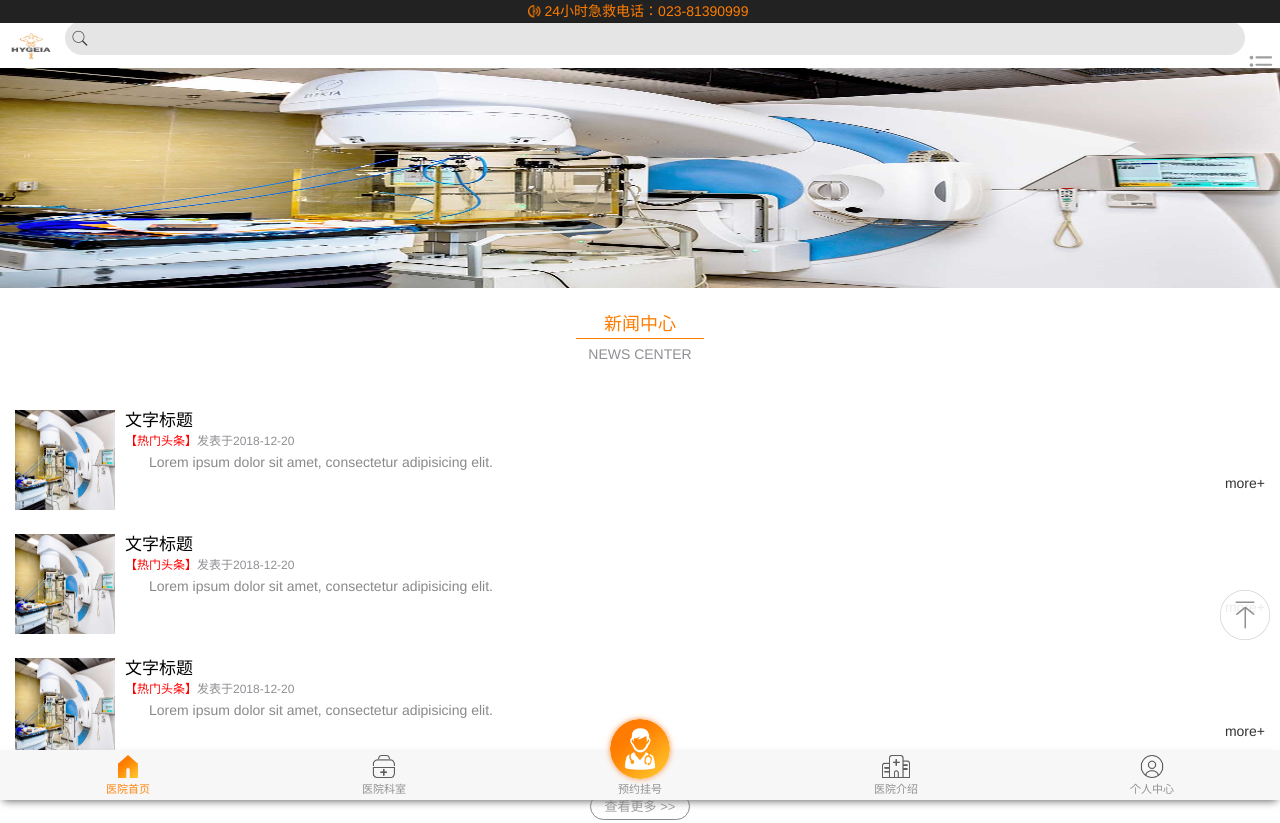
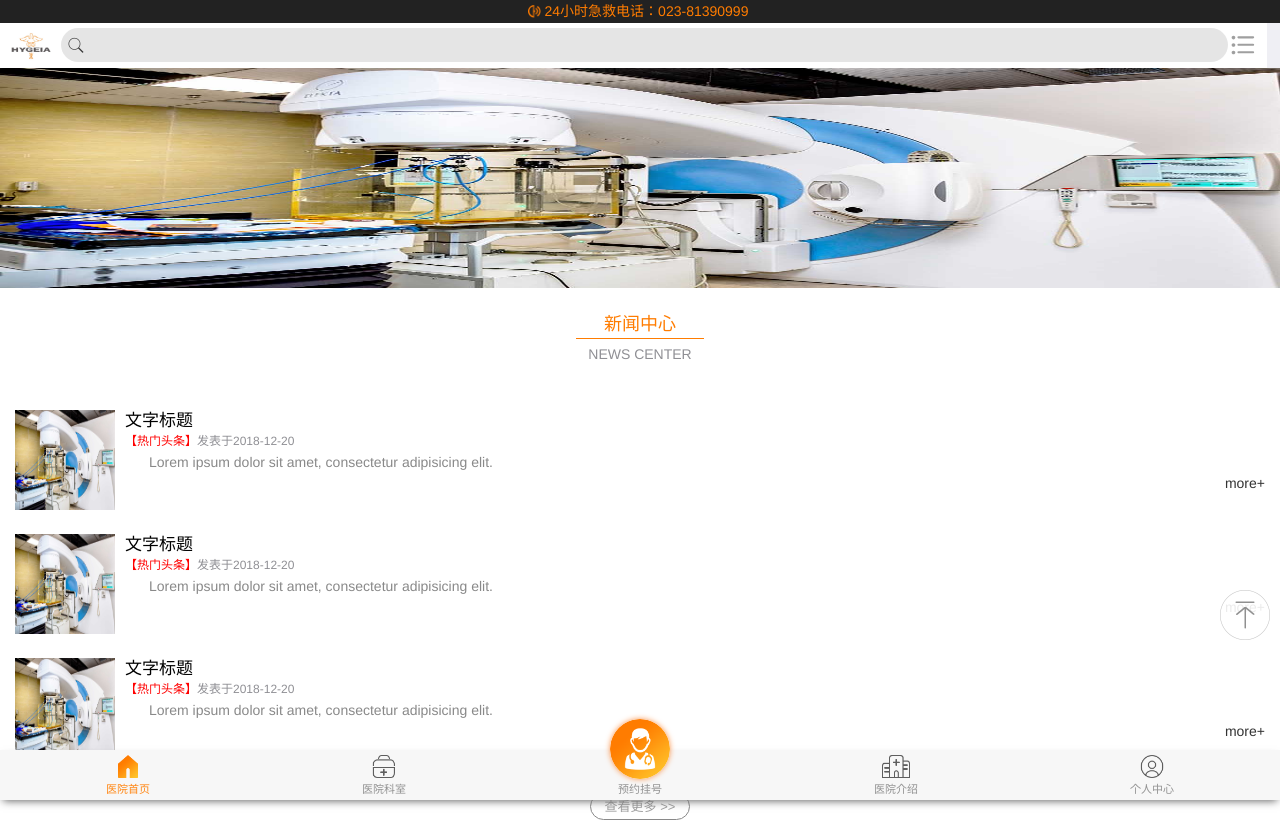
Before and after one commit to douwo/webapp, a plain HTML site: page index.html in a window 1280 px wide. Shown: the top 823 px of the page. Drawn offline with Linux system fonts and the light colour scheme.

Commit message:
20181225
安卓端检查

```diff
--- a/css/index.css
+++ b/css/index.css
@@ -27,18 +27,23 @@ body {
 	font-size: 14px;
 }
 .searchBar {
+	display: flex;
 	height: 45px;
-	width: 100%;
+	width: 99%;
 	background-color: white;
+	align-items: center;
 }
-
 .mui-search {
-	display: inline-block;
-	bottom: 2px;
-	left: 4px;
 	width: calc(100% - 100px);
+	margin-top: 14px;
 }
-
+.icon-bar {
+	height: 30px;
+	width: auto;
+	position: relative;
+	right: 0px;
+	top: 2px;
+}
 .mui-icon-search:before {
 	position: absolute;
 	top: 7px;
@@ -50,13 +55,6 @@ input[type=search],
 	border-radius: 40px;
 }
 
-.icon-bar {
-	height: 30px;
-	width: auto;
-	position: relative;
-	right: 0px;
-	top: 8px;
-}
 
 .mui-slider,.mui-slider img {
 	height: 220px;
@@ -185,7 +183,6 @@ input[type=search],
 	flex-direction: column;
 	margin: 0 auto;
 	width: 50%;
-	height: 40px;
 	padding: 10px;
 	border: 1px solid white;
 	position: relative;
--- a/index.html
+++ b/index.html
@@ -18,7 +18,7 @@
 			mui.init();
 		</script>
 		<style type="text/css">
-			a{
+			a {
 				color: #9f9f9f;
 			}
 		</style>
@@ -58,11 +58,8 @@
 				</div>
 				<a href="#popover">
 					<svg t="1545268200900" class="icon-bar" viewBox="0 0 1024 1024" version="1.1" xmlns="http://www.w3.org/2000/svg" p-id="2063" xmlns:xlink="http://www.w3.org/1999/xlink" width="48" height="48">
-					<defs>
-						<style type="text/css"></style>
-					</defs>
-					<path d="M124 256.992q0-26.016 18.496-44.512t44.512-18.496 44.512 18.496 18.496 44.512-18.496 44.512T187.008 320t-44.512-18.496-18.496-44.512z m732 29.024H357.984q-15.008 0-25.504-10.496t-10.496-25.504q0-15.008 10.496-25.504t25.504-10.496H856q15.008 0 25.504 10.496t10.496 25.504q0 15.008-10.496 25.504t-25.504 10.496zM124 512q0-26.016 18.496-44.512t44.512-18.496 44.512 18.496T250.016 512t-18.496 44.512-44.512 18.496-44.512-18.496T124 512z m732 28.992H357.984q-15.008 0-25.504-10.496t-10.496-25.504q0-15.008 10.496-25.504t25.504-10.496H856q15.008 0 25.504 10.496t10.496 25.504q0 15.008-10.496 25.504t-25.504 10.496zM124 767.008q0-26.016 18.496-44.512T187.008 704t44.512 18.496 18.496 44.512-18.496 44.512-44.512 18.496-44.512-18.496-18.496-44.512z m732 28.992H357.984q-15.008 0-25.504-10.496t-10.496-25.504q0-15.008 10.496-25.504t25.504-10.496H856q15.008 0 25.504 10.496t10.496 25.504q0 15.008-10.496 25.504t-25.504 10.496z" p-id="2064" fill="#9f9f9f"></path>
-				</svg>
+						<path d="M124 256.992q0-26.016 18.496-44.512t44.512-18.496 44.512 18.496 18.496 44.512-18.496 44.512T187.008 320t-44.512-18.496-18.496-44.512z m732 29.024H357.984q-15.008 0-25.504-10.496t-10.496-25.504q0-15.008 10.496-25.504t25.504-10.496H856q15.008 0 25.504 10.496t10.496 25.504q0 15.008-10.496 25.504t-25.504 10.496zM124 512q0-26.016 18.496-44.512t44.512-18.496 44.512 18.496T250.016 512t-18.496 44.512-44.512 18.496-44.512-18.496T124 512z m732 28.992H357.984q-15.008 0-25.504-10.496t-10.496-25.504q0-15.008 10.496-25.504t25.504-10.496H856q15.008 0 25.504 10.496t10.496 25.504q0 15.008-10.496 25.504t-25.504 10.496zM124 767.008q0-26.016 18.496-44.512T187.008 704t44.512 18.496 18.496 44.512-18.496 44.512-44.512 18.496-44.512-18.496-18.496-44.512z m732 28.992H357.984q-15.008 0-25.504-10.496t-10.496-25.504q0-15.008 10.496-25.504t25.504-10.496H856q15.008 0 25.504 10.496t10.496 25.504q0 15.008-10.496 25.504t-25.504 10.496z" p-id="2064" fill="#9f9f9f"></path>
+					</svg>
 				</a>
 			</div>
 			<div class="mui-slider">
```
